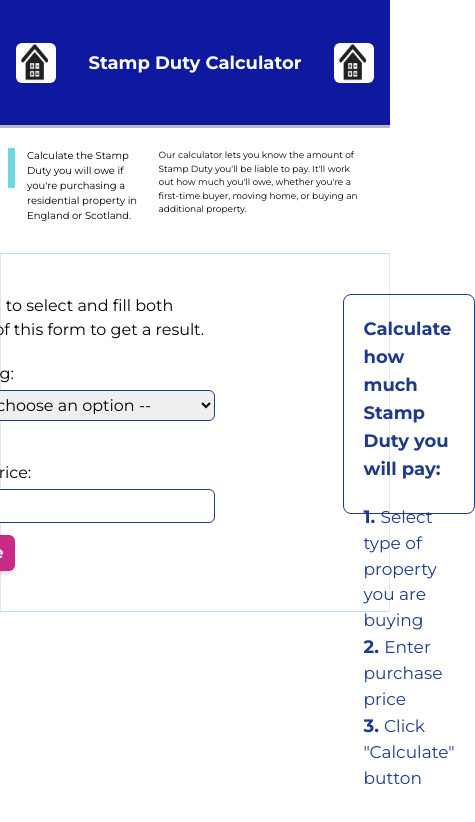
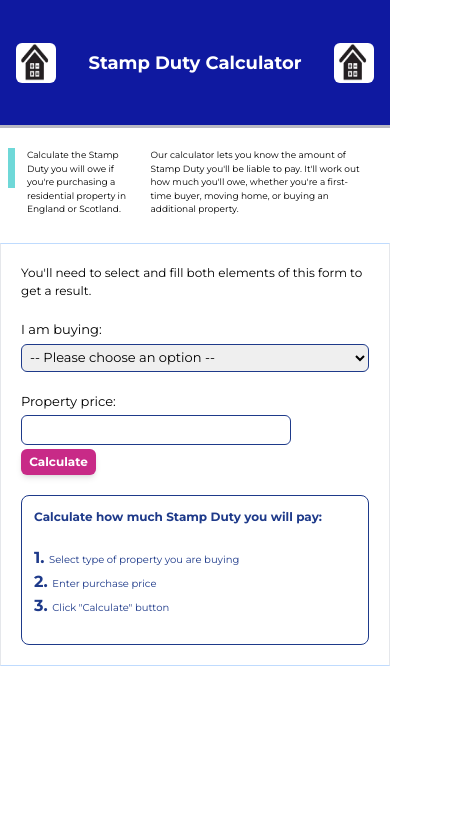
Before and after one commit to BlakeLawrence/property-ladder, a React (Vite) app: page / in a window 390 px wide. Shown: the top 822 px of the page, 475 px wide, since content can reach past the window. Built offline with nearby package versions, Linux system fonts and the light colour scheme.

Commit message:
more responsiveness all round

```diff
--- a/src/App.jsx
+++ b/src/App.jsx
@@ -31,7 +31,7 @@ function App() {
     <div>
       <Navbar />
       <Description />
-      <div className="flex justify-center border border-b-blue-200 border-t-blue-200 p-10">
+      <div className="flex flex-col md:flex-row justify-center border border-b-blue-200 border-t-blue-200 p-5 lg:p-10">
         <Calculator
           price={price}
           setPrice={setPrice}
--- a/src/components/Calculator.jsx
+++ b/src/components/Calculator.jsx
@@ -18,12 +18,12 @@ export const Calculator = ({
 
   return (
     <>
-      <div className="flex flex-col w-[300px]">
-        <p>
+      <div className="flex flex-col md:w-[300px]">
+        <p className="text-[12px] sm:text-[12px] md:text-[15px]">
           You&apos;ll need to select and fill both elements of this form to get
           a result.
         </p>
-        <label className="mt-5" htmlFor="home-type">
+        <label className="mt-5 text-[13px] md:text-[15px]" htmlFor="home-type">
           I am buying:
         </label>
         <select
@@ -31,7 +31,7 @@ export const Calculator = ({
           onChange={(e) => {
             setBuyerStatus(e.target.value);
           }}
-          className="border-blue-900 border mb-5 mt-1 rounded-md px-1 py-1"
+          className="border-blue-900 border mb-5 mt-1 rounded-md px-1 py-1 text-[13px] md:text-lg"
           name="home"
           id="home-type"
         >
@@ -40,14 +40,14 @@ export const Calculator = ({
           <option value="next">Next home</option>
           <option value="additional">Additional home</option>
         </select>
-        <p className="mt-5">Property price:</p>
+        <p className="lg:mt-5 text-[13px] md:text-[15px]">Property price:</p>
         <input
-          className="border border-blue-900 w-[300px] rounded-md py-1 px-1 mt-1"
+          className="border border-blue-900 w-[270px] lg:w-[300px] rounded-md py-0.5 lg:py-1 px-1 mt-1"
           type="number"
           onChange={(e) => setPrice(e.target.value)}
         />
         <button
-          className="bg-[#C82A87] text-[#ffff] font-bold w-[100px] p-1.5 rounded-md mt-3 shadow-md"
+          className="bg-[#C82A87] text-[#ffff] font-bold w-[75px] md:w-[90px] lg:w-[100px] p-1 md:p-1.5 rounded-md mt-1 lg:mt-3 mb-5 lg:mb-0 shadow-md text-[12px] md:text-[15px] lg:text-[17px]"
           onClick={whichRate}
         >
           Calculate
--- a/src/components/Description.jsx
+++ b/src/components/Description.jsx
@@ -1,10 +1,10 @@
 export const Description = () => {
   return (
     <>
-      <div className="flex justify-evenly h-[125px] md:h-[250px]">
+      <div className="flex justify-evenly h-[115px] md:h-[250px]">
         <div className="flex sm:flex-col md:justify-evenly md:w-1/2">
           <div className="flex md:flex-col pt-5 pb-5 pl-2 pr-1 lg:p-0">
-            <div className="border-l-[7px] border-[#6FD8D8] h-[40px] pl-3 text-[10px] sm:text-[11px] md:text-[15px] lg:text-[19px] mb-10">
+            <div className="border-l-[7px] border-[#6FD8D8] h-[40px] pl-3 text-[9px] sm:text-[11px] md:text-[15px] lg:text-[19px] mb-10">
               Calculate the Stamp Duty you will owe if you&apos;re purchasing a
               residential property in England or Scotland.
             </div>
--- a/src/components/Instructions.jsx
+++ b/src/components/Instructions.jsx
@@ -1,23 +1,26 @@
 export const Instruction = () => {
   return (
-    <div className="flex-col border rounded-lg border-blue-900 w-[375px] h-[220px] ml-32 p-5">
-      <h3 className="text-blue-900 font-bold text-lg">
+    <div className="flex-col border rounded-lg border-blue-900 lg:w-[375px] h-[150px] lg:h-[220px] lg:ml-32 p-3 lg:p-5">
+      <h3 className="text-blue-900 font-bold text-[12px] lg:text-lg">
         Calculate how much Stamp Duty you will pay:
       </h3>
       <ol className="mt-5">
         <li className="text-blue-900">
-          <span className="font-bold text-lg">1. </span>
-          <span className="text-[17px]">
+          <span className="font-bold text-[md] lg:text-lg">1. </span>
+          <span className="text-[10px] md:text-[14px] lg:text-[17px]">
             Select type of property you are buying
           </span>
         </li>
         <li className="text-blue-900">
-          <span className="font-bold text-lg">2. </span>
-          <span className="text-[17px]"> Enter purchase price</span>
+          <span className="font-bold text-[md] lg:text-lg">2. </span>
+          <span className="text-[10px] md:text-[14px] lg:text-[17px]">
+            {" "}
+            Enter purchase price
+          </span>
         </li>
         <li className="text-blue-900">
-          <span className="font-bold text-lg">3. </span>
-          <span className="text-[17px]">
+          <span className="font-bold text-[md] lg:text-lg">3. </span>
+          <span className="text-[10px] md:text-[14px] lg:text-[17px]">
             Click &quot;Calculate&quot; button
           </span>
         </li>
--- a/src/components/Results.jsx
+++ b/src/components/Results.jsx
@@ -2,23 +2,27 @@ import { wordChoice } from "../helpers/helpers";
 
 export const Results = ({ setStampDuty, stampDuty, buyerStatus }) => {
   return (
-    <div className="p-7 bg-[#43e2e2] w-[800px] h-[350px] rounded-lg border border-blue-900">
+    <div className="p-3 md:p-7 bg-[#43e2e2] w-[300px] md:w-[800px] md:h-[350px] rounded-lg border border-blue-900">
       <button
-        className="text-[#ffff] font-extrabold bg-blue-500 px-1 py-0.5 rounded-sm"
+        className="text-[#ffff] text-[10px] md:text-lg font-extrabold bg-blue-500 px-1 py-0.5 rounded-sm"
         onClick={() => {
           setStampDuty(0);
         }}
       >
         X
       </button>
-      <div className="flex mt-10 items-baseline">
-        <h3 className="text-blue-900 font-bold text-2xl">Stamp duty payable</h3>
-        <h3 className="text-blue-900 font-bold text-lg ml-2">
+      <div className="flex flex-col md:flex-row mt-2 md:mt-10 items-baseline">
+        <h3 className="text-blue-900 font-bold text-sm md:text-2xl">
+          Stamp duty payable
+        </h3>
+        <h3 className="text-blue-900 font-bold text-sm md:text-lg md:ml-2 mb-3 md:mb-0">
           ({wordChoice(buyerStatus)})
         </h3>
       </div>
 
-      <p className="text-blue-900 font-bold text-5xl mt-1">{stampDuty}</p>
+      <p className="text-blue-900 font-bold text-2xl md:text-5xl mt-1 md:mt-5">
+        {stampDuty}
+      </p>
     </div>
   );
 };
```
